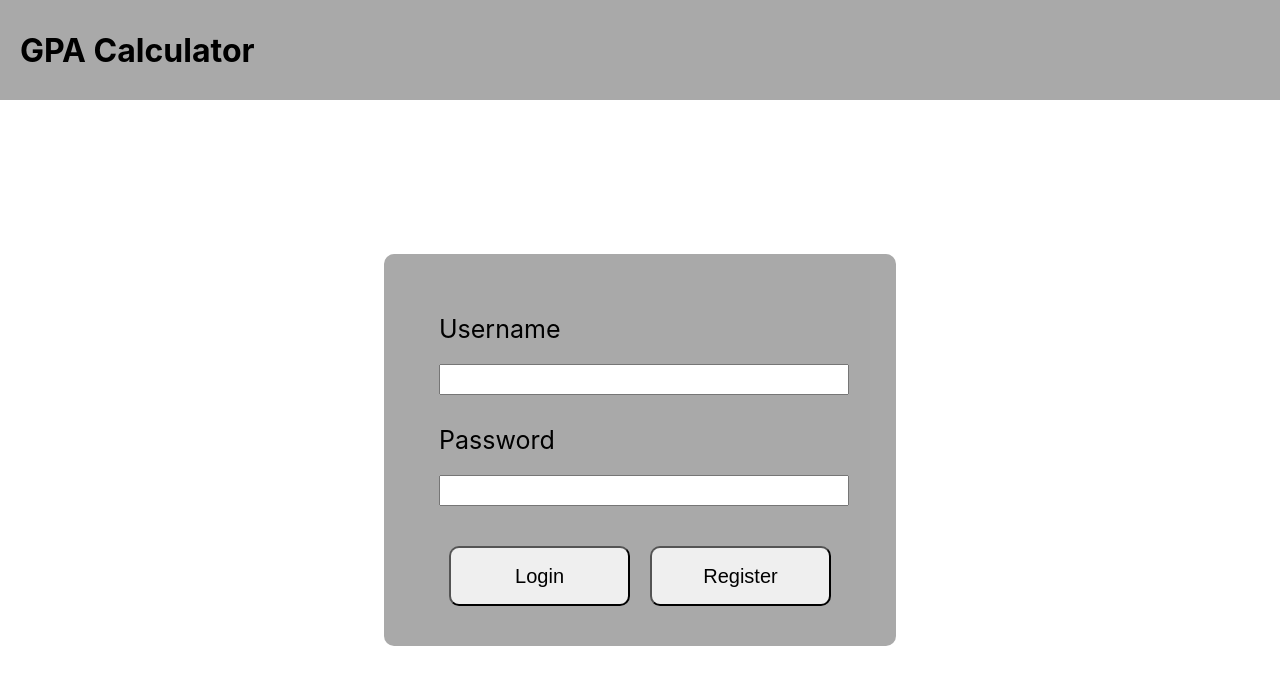
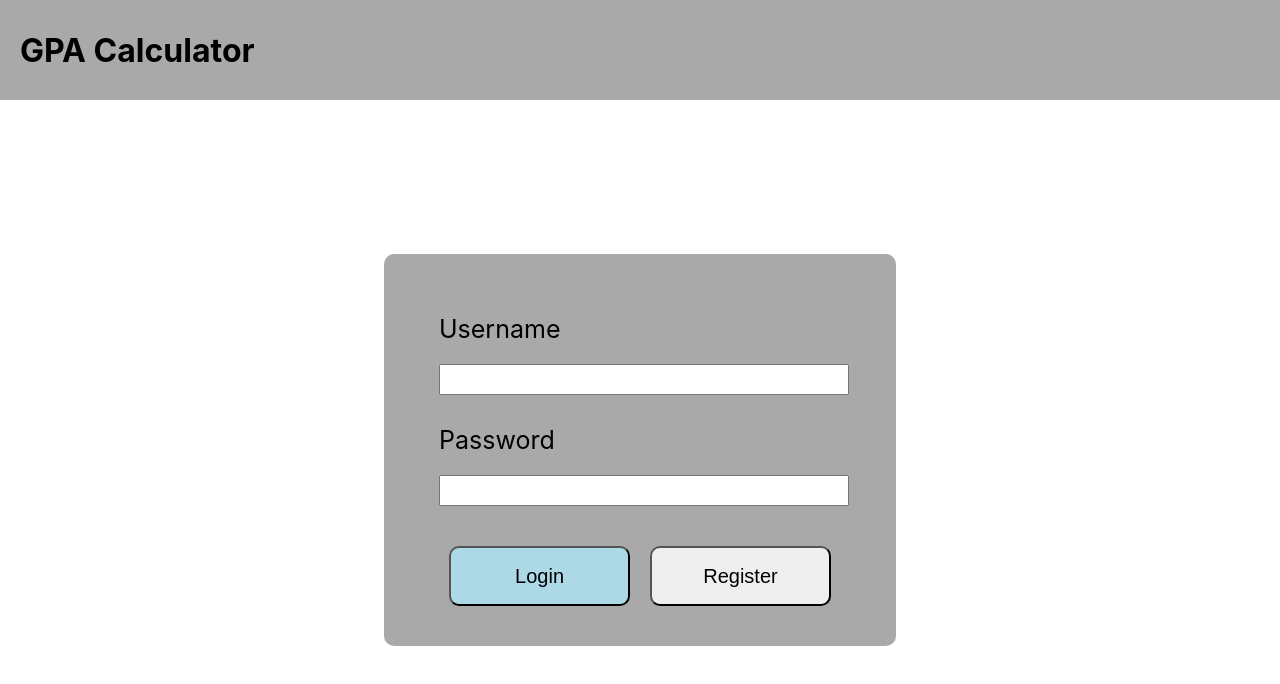
Before and after one commit to adamjding/CS390, a React (Create React App) app in the folder gpa-calc/: page / in a window 1280 px wide. In both pictures the pointer is over the button "Login". Shown: the top 684 px of the page. Built offline with nearby package versions, Linux system fonts and the light colour scheme.

Commit message:
Changed buttons

```diff
--- a/gpa-calc/src/LoginPage.css
+++ b/gpa-calc/src/LoginPage.css
@@ -41,6 +41,12 @@
     font-size: 20px;
 }
 
+.Buttons button:hover {
+    background-color: lightblue;
+    transition-duration: 0.5s;
+    cursor: pointer;
+}
+
 .Buttons {
     margin-top: 30px;
 }
```
